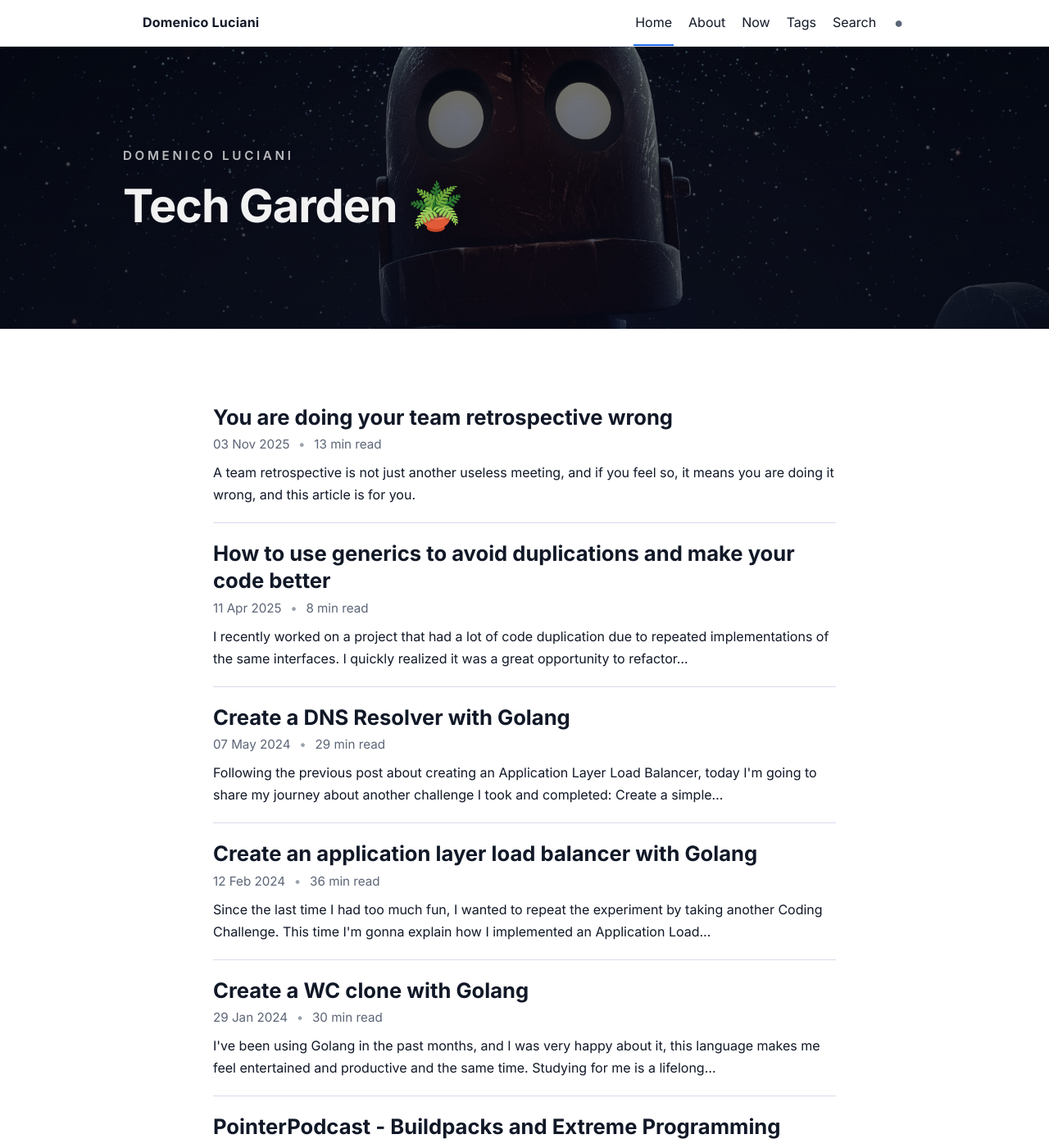
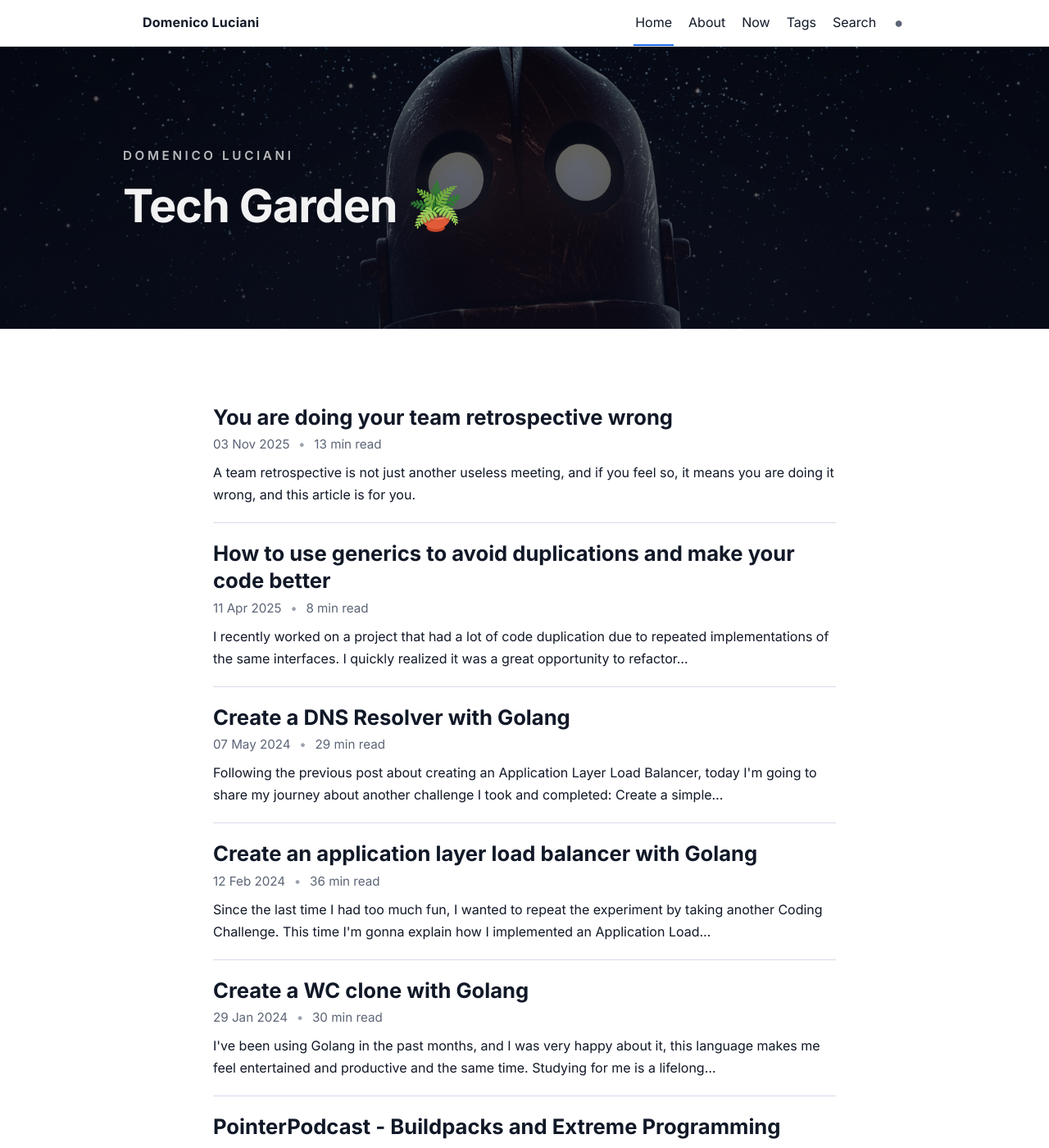
Before and after one commit to dlion/domenicoluciani, a Jekyll site: the page built from index.html, in a window 1280 px wide and 1400 px high. Shown: the whole window at 82% size. Built offline with Jekyll 4.4.1, drawn with Linux system fonts in a browser that asks for light colours; the list of posts is cut into pages by our own code; comment, search, counter and statistics services are not loaded.

Commit message:
Fixing hero

```diff
--- a/assets/css/main.css
+++ b/assets/css/main.css
@@ -241,6 +241,7 @@ p { margin: .9em 0; color: var(--text); }
   width: 100%;
   height: 100%;
   object-fit: cover;
+  object-position: var(--hero-pos, 50% 50%);
   z-index: 0;
 }
 
--- a/index.html
+++ b/index.html
@@ -26,7 +26,7 @@ hide_progress: true
   {% assign hero_cta_href = hero_cta_href | relative_url %}
 {% endif %}
 
-<section class="home-hero"{% if hero_pos != '' %} style="background-position: {{ hero_pos }};"{% endif %}>
+<section class="home-hero"{% if hero_pos != '' %} style="--hero-pos: {{ hero_pos }};"{% endif %}>
   {% if hero_image_url != '' %}
     <img class="hero-img" src="{{ hero_image_url }}" alt="" fetchpriority="high" decoding="async" referrerpolicy="no-referrer" />
   {% endif %}
```
